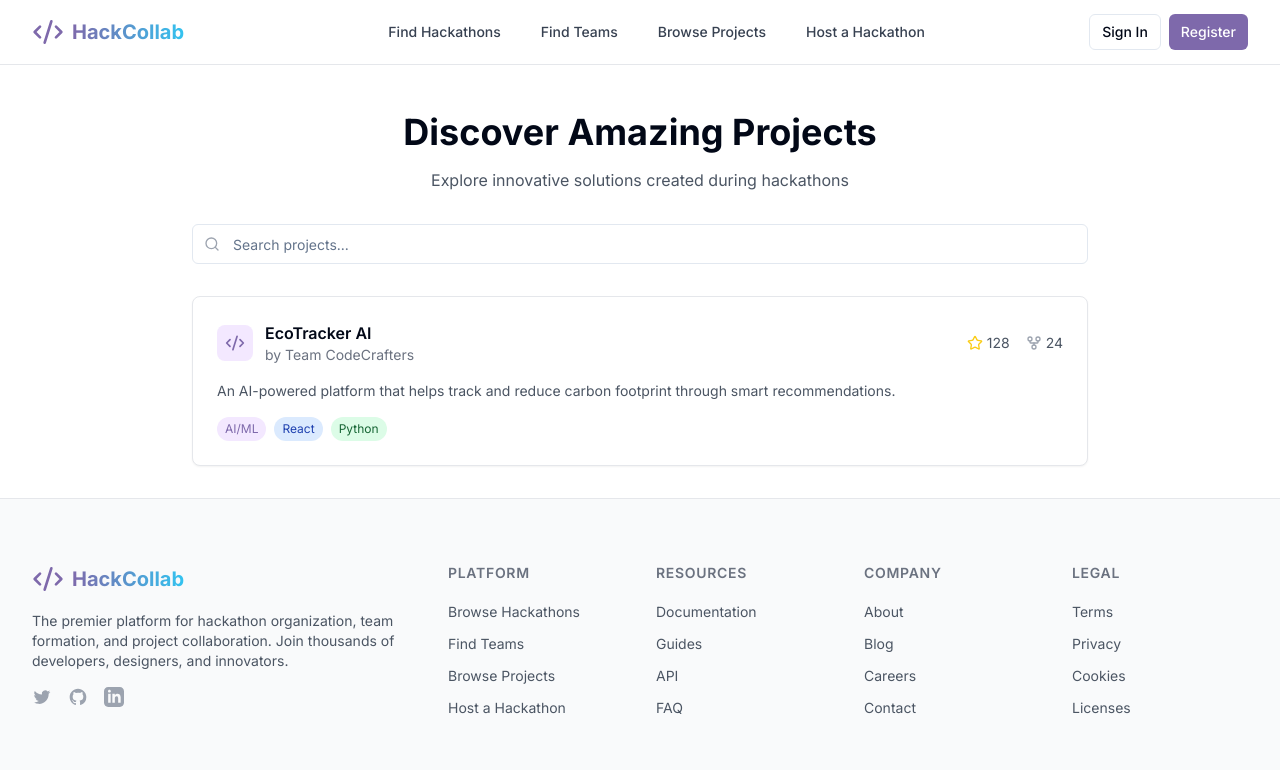
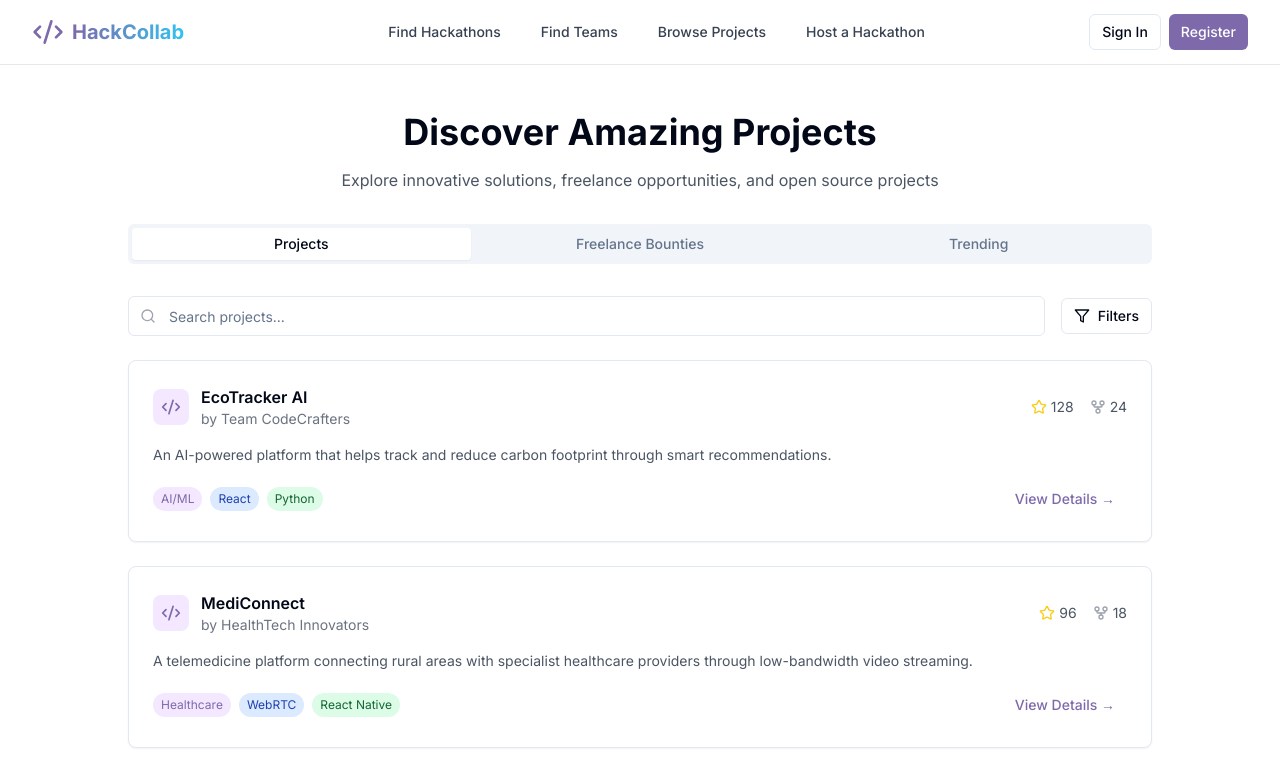
Before and after one commit to SauravAPTX/Hackasauraus, a React (Vite) app: page /projects in a window 1280 px wide. Shown: the top 770 px of the page. Built offline with nearby package versions, Linux system fonts and the light colour scheme.

Commit message:
Add freelancing opportunities and features
Add freelancing opportunities bounty in browse projects section and add other possible features

```diff
--- a/src/pages/Projects.tsx
+++ b/src/pages/Projects.tsx
@@ -1,64 +1,151 @@
 
-import React from 'react';
+import React, { useState } from 'react';
 import Navbar from '@/components/Navbar';
 import Footer from '@/components/Footer';
-import { Search, Code2, Star, GitFork } from 'lucide-react';
+import { Search, Code2, Star, GitFork, Filter, Clock, Award, DollarSign, Briefcase } from 'lucide-react';
 import { Input } from "@/components/ui/input";
+import { Card, CardContent } from "@/components/ui/card";
+import { Badge } from "@/components/ui/badge";
+import { Button } from "@/components/ui/button";
+import { Tabs, TabsContent, TabsList, TabsTrigger } from "@/components/ui/tabs";
+import {
+  DropdownMenu,
+  DropdownMenuContent,
+  DropdownMenuItem,
+  DropdownMenuTrigger,
+} from "@/components/ui/dropdown-menu";
 
 const Projects = () => {
+  const [activeTab, setActiveTab] = useState("projects");
+
   return (
     <div className="min-h-screen flex flex-col">
       <Navbar />
       <main className="flex-grow pt-20">
         <div className="container mx-auto px-4 py-8">
-          <div className="max-w-4xl mx-auto space-y-8">
+          <div className="max-w-5xl mx-auto space-y-8">
             <div className="text-center space-y-4">
               <h1 className="text-4xl font-bold">Discover Amazing Projects</h1>
-              <p className="text-gray-600">Explore innovative solutions created during hackathons</p>
+              <p className="text-gray-600">Explore innovative solutions, freelance opportunities, and open source projects</p>
             </div>
 
-            <div className="relative">
-              <Search className="absolute left-3 top-1/2 transform -translate-y-1/2 text-gray-400 h-4 w-4" />
-              <Input
-                type="text"
-                placeholder="Search projects..."
-                className="pl-10 w-full"
-              />
-            </div>
+            <Tabs defaultValue="projects" className="w-full" onValueChange={(value) => setActiveTab(value)}>
+              <TabsList className="grid w-full grid-cols-3 mb-8">
+                <TabsTrigger value="projects">Projects</TabsTrigger>
+                <TabsTrigger value="bounties">Freelance Bounties</TabsTrigger>
+                <TabsTrigger value="trending">Trending</TabsTrigger>
+              </TabsList>
 
-            <div className="grid gap-6">
-              <div className="bg-white p-6 rounded-lg shadow-sm border border-gray-200 hover:border-hackathon-purple transition-colors">
-                <div className="flex items-center justify-between mb-4">
-                  <div className="flex items-center gap-3">
-                    <div className="bg-purple-100 p-2 rounded-lg">
-                      <Code2 className="h-5 w-5 text-hackathon-purple" />
-                    </div>
-                    <div>
-                      <h3 className="font-semibold">EcoTracker AI</h3>
-                      <p className="text-sm text-gray-500">by Team CodeCrafters</p>
-                    </div>
-                  </div>
-                  <div className="flex items-center gap-4">
-                    <div className="flex items-center gap-1">
-                      <Star className="h-4 w-4 text-yellow-400" />
-                      <span className="text-sm text-gray-600">128</span>
-                    </div>
-                    <div className="flex items-center gap-1">
-                      <GitFork className="h-4 w-4 text-gray-400" />
-                      <span className="text-sm text-gray-600">24</span>
-                    </div>
-                  </div>
+              <div className="flex items-center justify-between gap-4 mb-6">
+                <div className="relative flex-grow">
+                  <Search className="absolute left-3 top-1/2 transform -translate-y-1/2 text-gray-400 h-4 w-4" />
+                  <Input
+                    type="text"
+                    placeholder={activeTab === "bounties" ? "Search freelance opportunities..." : "Search projects..."}
+                    className="pl-10 w-full"
+                  />
                 </div>
-                <p className="text-gray-600 text-sm mb-4">
-                  An AI-powered platform that helps track and reduce carbon footprint through smart recommendations.
-                </p>
-                <div className="flex flex-wrap gap-2">
-                  <span className="bg-purple-100 text-hackathon-purple text-xs px-2 py-1 rounded-full">AI/ML</span>
-                  <span className="bg-blue-100 text-blue-800 text-xs px-2 py-1 rounded-full">React</span>
-                  <span className="bg-green-100 text-green-800 text-xs px-2 py-1 rounded-full">Python</span>
-                </div>
+                <DropdownMenu>
+                  <DropdownMenuTrigger asChild>
+                    <Button variant="outline" size="sm" className="flex items-center gap-2">
+                      <Filter className="h-4 w-4" /> Filters
+                    </Button>
+                  </DropdownMenuTrigger>
+                  <DropdownMenuContent align="end">
+                    <DropdownMenuItem>Most Stars</DropdownMenuItem>
+                    <DropdownMenuItem>Recently Updated</DropdownMenuItem>
+                    <DropdownMenuItem>Most Forks</DropdownMenuItem>
+                    {activeTab === "bounties" && (
+                      <>
+                        <DropdownMenuItem>Highest Paying</DropdownMenuItem>
+                        <DropdownMenuItem>Shortest Deadline</DropdownMenuItem>
+                      </>
+                    )}
+                  </DropdownMenuContent>
+                </DropdownMenu>
               </div>
-            </div>
+
+              <TabsContent value="projects" className="space-y-6">
+                {/* Project Cards */}
+                <ProjectCard
+                  title="EcoTracker AI"
+                  team="Team CodeCrafters"
+                  description="An AI-powered platform that helps track and reduce carbon footprint through smart recommendations."
+                  stars={128}
+                  forks={24}
+                  tags={["AI/ML", "React", "Python"]}
+                />
+
+                <ProjectCard
+                  title="MediConnect"
+                  team="HealthTech Innovators"
+                  description="A telemedicine platform connecting rural areas with specialist healthcare providers through low-bandwidth video streaming."
+                  stars={96}
+                  forks={18}
+                  tags={["Healthcare", "WebRTC", "React Native"]}
+                />
+
+                <ProjectCard
+                  title="Urban Transit Mapper"
+                  team="MobilityHackers"
+                  description="Real-time public transportation tracking and route optimization with crowd-sourced data."
+                  stars={85}
+                  forks={12}
+                  tags={["Maps", "Mobile", "IoT"]}
+                />
+              </TabsContent>
+
+              <TabsContent value="bounties" className="space-y-6">
+                <BountyCard
+                  title="Mobile App UI Overhaul"
+                  company="GreenTech Solutions"
+                  description="Looking for a UI/UX designer to modernize our mobile app interface with focus on accessibility."
+                  bounty="$1200"
+                  deadline="5 days"
+                  tags={["UI/UX", "Mobile", "Figma"]}
+                />
+
+                <BountyCard
+                  title="API Integration for Payment Gateway"
+                  company="FinanceFlow"
+                  description="Need a backend developer to integrate our existing platform with multiple payment processors."
+                  bounty="$800"
+                  deadline="7 days"
+                  tags={["Backend", "API", "Payments"]}
+                />
+
+                <BountyCard
+                  title="Data Visualization Dashboard"
+                  company="DataInsights"
+                  description="Create an interactive dashboard to visualize complex user analytics data using chart libraries."
+                  bounty="$1500"
+                  deadline="10 days"
+                  tags={["Frontend", "Charts", "Analytics"]}
+                />
+              </TabsContent>
+
+              <TabsContent value="trending" className="space-y-6">
+                <ProjectCard
+                  title="AR Navigation Assistant"
+                  team="RealityCoders"
+                  description="Augmented reality navigation system that overlays directional information on the real world through your phone's camera."
+                  stars={342}
+                  forks={87}
+                  tags={["AR", "Mobile", "Computer Vision"]}
+                  trending={true}
+                />
+
+                <ProjectCard
+                  title="Smart Home Energy Monitor"
+                  team="SustainableTech"
+                  description="IoT device and companion app for tracking and optimizing home energy usage with AI-powered recommendations."
+                  stars={219}
+                  forks={43}
+                  tags={["IoT", "Energy", "Machine Learning"]}
+                  trending={true}
+                />
+              </TabsContent>
+            </Tabs>
           </div>
         </div>
       </main>
@@ -67,4 +154,130 @@ const Projects = () => {
   );
 };
 
+interface ProjectCardProps {
+  title: string;
+  team: string;
+  description: string;
+  stars: number;
+  forks: number;
+  tags: string[];
+  trending?: boolean;
+}
+
+const ProjectCard = ({ title, team, description, stars, forks, tags, trending }: ProjectCardProps) => {
+  return (
+    <Card className="hover:border-hackathon-purple transition-colors">
+      <CardContent className="p-6">
+        <div className="flex items-center justify-between mb-4">
+          <div className="flex items-center gap-3">
+            <div className="bg-purple-100 p-2 rounded-lg">
+              <Code2 className="h-5 w-5 text-hackathon-purple" />
+            </div>
+            <div>
+              <div className="flex items-center gap-2">
+                <h3 className="font-semibold">{title}</h3>
+                {trending && (
+                  <Badge className="bg-orange-500 hover:bg-orange-600">Trending 🔥</Badge>
+                )}
+              </div>
+              <p className="text-sm text-gray-500">by {team}</p>
+            </div>
+          </div>
+          <div className="flex items-center gap-4">
+            <div className="flex items-center gap-1">
+              <Star className="h-4 w-4 text-yellow-400" />
+              <span className="text-sm text-gray-600">{stars}</span>
+            </div>
+            <div className="flex items-center gap-1">
+              <GitFork className="h-4 w-4 text-gray-400" />
+              <span className="text-sm text-gray-600">{forks}</span>
+            </div>
+          </div>
+        </div>
+        <p className="text-gray-600 text-sm mb-4">
+          {description}
+        </p>
+        <div className="flex justify-between items-center">
+          <div className="flex flex-wrap gap-2">
+            {tags.map((tag, index) => {
+              let bgColor = "bg-purple-100 text-hackathon-purple";
+              if (index % 3 === 1) bgColor = "bg-blue-100 text-blue-800";
+              if (index % 3 === 2) bgColor = "bg-green-100 text-green-800";
+
+              return (
+                <span key={index} className={`${bgColor} text-xs px-2 py-1 rounded-full`}>
+                  {tag}
+                </span>
+              );
+            })}
+          </div>
+          <Button variant="ghost" size="sm" className="text-hackathon-purple">
+            View Details →
+          </Button>
+        </div>
+      </CardContent>
+    </Card>
+  );
+};
+
+interface BountyCardProps {
+  title: string;
+  company: string;
+  description: string;
+  bounty: string;
+  deadline: string;
+  tags: string[];
+}
+
+const BountyCard = ({ title, company, description, bounty, deadline, tags }: BountyCardProps) => {
+  return (
+    <Card className="hover:border-hackathon-purple transition-colors">
+      <CardContent className="p-6">
+        <div className="flex items-center justify-between mb-4">
+          <div className="flex items-center gap-3">
+            <div className="bg-green-100 p-2 rounded-lg">
+              <Briefcase className="h-5 w-5 text-green-600" />
+            </div>
+            <div>
+              <h3 className="font-semibold">{title}</h3>
+              <p className="text-sm text-gray-500">by {company}</p>
+            </div>
+          </div>
+          <div className="flex items-center gap-4">
+            <div className="flex items-center gap-1 text-green-700 bg-green-50 px-2 py-1 rounded-md">
+              <DollarSign className="h-4 w-4" />
+              <span className="text-sm font-medium">{bounty}</span>
+            </div>
+            <div className="flex items-center gap-1 text-orange-700 bg-orange-50 px-2 py-1 rounded-md">
+              <Clock className="h-4 w-4" />
+              <span className="text-sm font-medium">{deadline}</span>
+            </div>
+          </div>
+        </div>
+        <p className="text-gray-600 text-sm mb-4">
+          {description}
+        </p>
+        <div className="flex justify-between items-center">
+          <div className="flex flex-wrap gap-2">
+            {tags.map((tag, index) => {
+              let bgColor = "bg-blue-100 text-blue-800";
+              if (index % 3 === 1) bgColor = "bg-purple-100 text-hackathon-purple";
+              if (index % 3 === 2) bgColor = "bg-teal-100 text-teal-800";
+
+              return (
+                <span key={index} className={`${bgColor} text-xs px-2 py-1 rounded-full`}>
+                  {tag}
+                </span>
+              );
+            })}
+          </div>
+          <Button variant="ghost" size="sm" className="text-green-700">
+            Apply Now →
+          </Button>
+        </div>
+      </CardContent>
+    </Card>
+  );
+};
+
 export default Projects;
```
